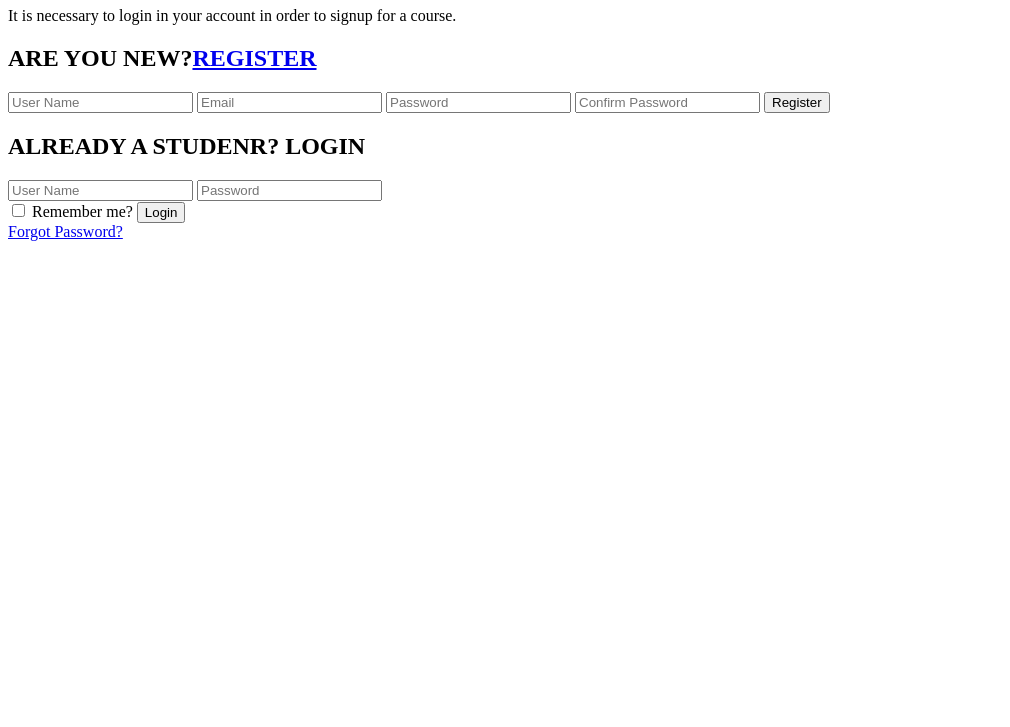
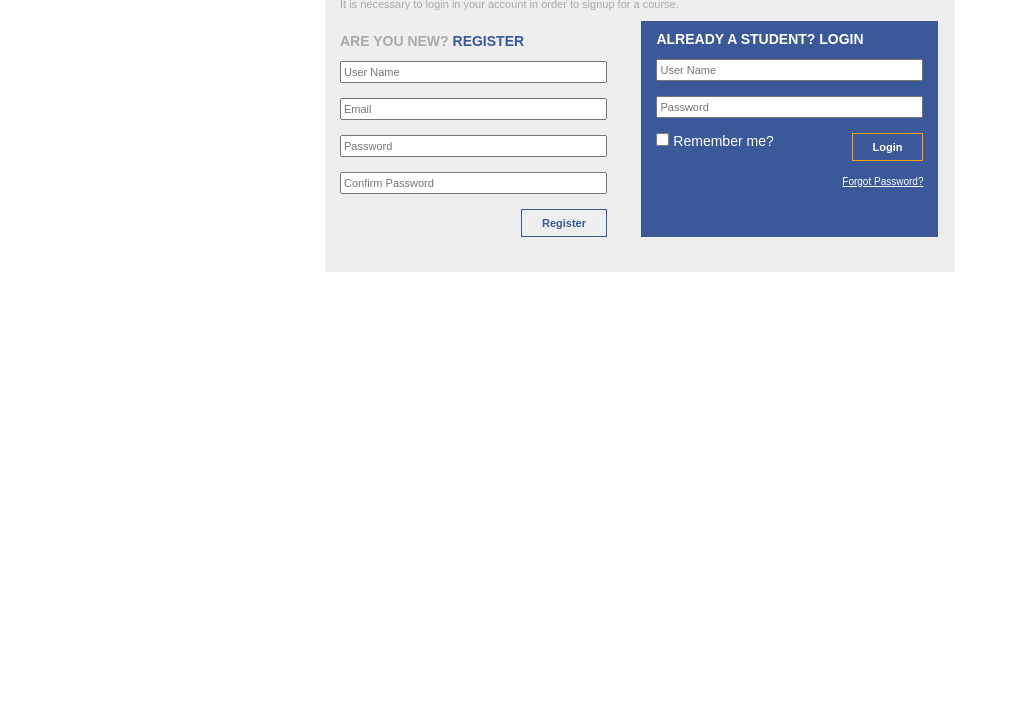
Before and after one commit to rmamidal/ACD_Session_8_Assignment_8_1, a plain HTML site: page index.html in a window 1280 px wide. Shown: the part 73-800 px from the top of the page, without its empty margins (0-1010 px from the left). Drawn offline with Linux system fonts and the light colour scheme; a script that the page names is missing.

Commit message:
Styles added

```diff
--- a/index.html
+++ b/index.html
@@ -4,6 +4,7 @@
     <title>Html5 registration and student login form | Session 8 Assignment 8.1</title>
     <!-- Including javascript file-->
     <script src='app.js'></script>
+    <link href="style.css" rel="stylesheet"/>
   </head>
   <body>
   <div id='wrapper'>
@@ -11,22 +12,22 @@
   	<p>It is necessary to login in your account in order to signup for a course.</p>
   	<section id='register'>
 	  	<form name="frmRegister">
-  		<h2>ARE YOU NEW?<a href='register.html'>REGISTER</a></h2>
+  		<h2>ARE YOU NEW? <a href='register.html'> REGISTER</a></h2>
   		<input type="text" name="txtUserName" placeholder="User Name"/>
   		<input type="email" name="txtEmail" placeholder="Email"/>
   		<input type="password" name="txtPassword" placeholder="Password"/>
   		<input type="password" name="txtConfirmPwd" placeholder="Confirm Password"/>
-  		<input type="submit" name="register" value="Register"/>
+  		<input type="submit" name="register" value="Register" class="btnregister"/>
   		</form>
   	</section>
   	<section id="login">
   		<form name="frmRegister">
-  		<h2>ALREADY A STUDENR? LOGIN</h2>
+  		<h2>ALREADY A STUDENT? LOGIN</h2>
   		<input type="text" name="txtStUserName" placeholder="User Name"/>
   		<input type="password" name="txtStPassword" placeholder="Password"/>
   		<div class="btnWraper">
-  			<label><input type="checkbox" name="remebers"> Remember me?</label>
-  			<input type="submit" name="login" value="Login"/>
+  			<label><input type="checkbox" name="remember" class="remember"> Remember me?</label>
+  			<input type="submit" name="login" value="Login" class="btnlogin"/>
   		</div>
   		<a href="forgotpwd.html">Forgot Password?</a>
   		</form>
--- /dev/null
+++ b/style.css
@@ -0,0 +1,92 @@
+#wrapper {
+  width: 600px;
+  margin: 0 auto;
+  background: #eee;
+  padding: 5px 15px 20px;
+  font-family: arial;
+}
+
+h1 {
+  color: #3b5998;
+  margin-top: 0;
+}
+
+p {
+  font-size: 11px;
+  color: darkgray;
+}
+
+#register,
+#login {
+  font-size: 14px;
+  width: 49.5%;
+  display: inline-block;
+  vertical-align: top;
+  box-sizing: border-box;
+}
+
+#register {
+  padding-right: 30px;
+}
+
+#register h2 {
+  color: darkgray;
+  font-size: 14px;
+}
+
+#register h2 a {
+  color: #3b5998;
+  text-decoration: none;
+}
+
+input {
+  width: 100%;
+  box-sizing: border-box;
+  padding: 3px 2px;
+  margin: 0 0 15px 0;
+  font-size: 11px;
+}
+input:focus {
+  outline-color: red;
+}
+
+#login {
+  background: #3b5998;
+  color: white;
+  padding: 15px 15px 50px;
+}
+
+#login h2 {
+  font-size: 14px;
+  margin-top: -5px;
+}
+
+.btnregister,
+.btnlogin,
+.remember {
+  width: auto;
+}
+
+.btnregister,
+.btnlogin {
+  background: transparent;
+  border: solid 1px #3b5998;
+  color: #3b5998;
+  float: right;
+  padding: 7px 20px;
+  font-weight: bold;
+}
+
+.btnlogin {
+  border: solid 1px orange;
+  color: white;
+}
+
+#login a {
+  color: white;
+  text-align: right;
+  font-size: 10px;
+  float: right;
+  display: inline-block;
+  width: 100%;
+}
```
